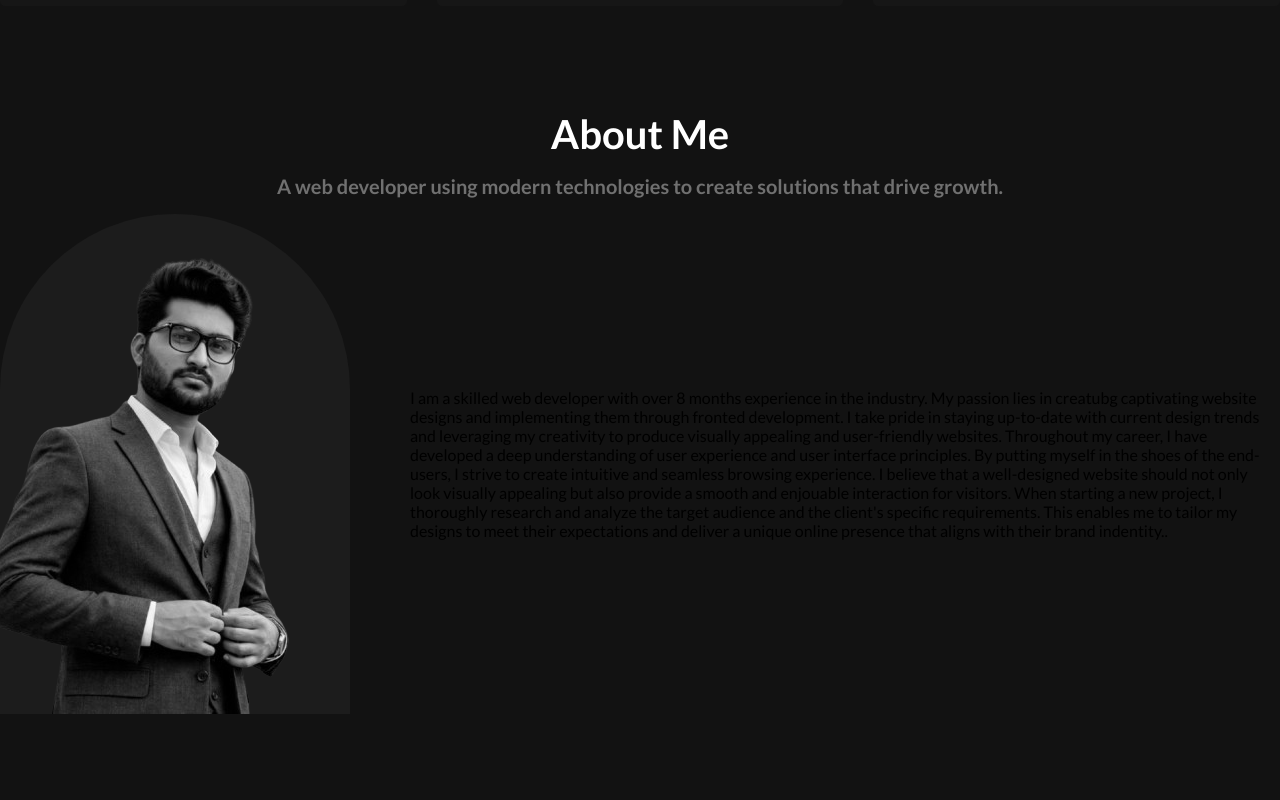
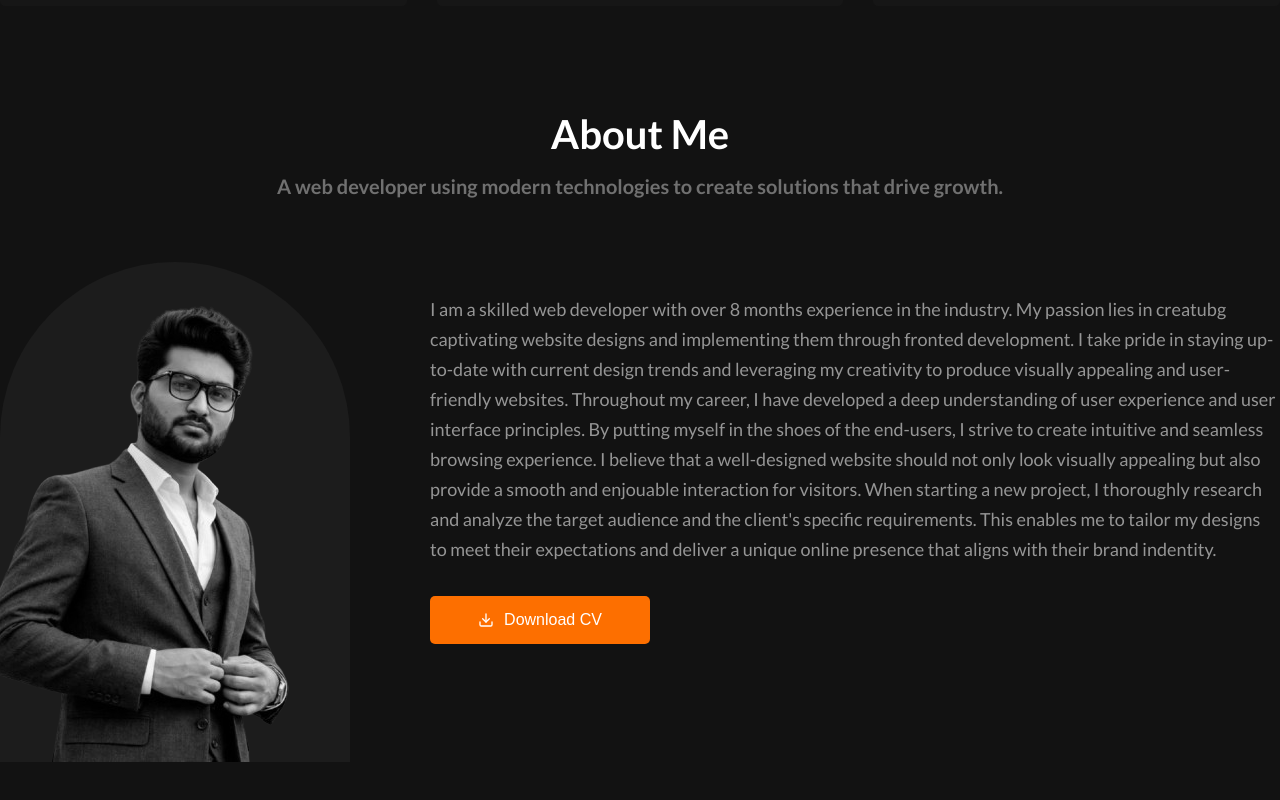
Before and after one commit to ALI-RAZA816/Personal-Portfolio, a React (Vite) app: page / in a window 1280 px wide. Shown: the part 1547-2347 px from the top of the page. Before the commit the page ends 2293 px from the top, so only its background shows below. Built offline with nearby package versions, Linux system fonts and the light colour scheme.

Commit message:
complete about section

```diff
--- a/src/Component/About.jsx
+++ b/src/Component/About.jsx
@@ -1,4 +1,5 @@
 import style from '../css/About.module.css';
+import { LuDownload } from "react-icons/lu";
 export default function About() {
     return (
         <div className={style.aboutSection}>
@@ -9,8 +10,9 @@ export default function About() {
                     <div className={style.leftBox}>
                         <img src="/images/about-img.png" alt="" />
                     </div>
-                    <div className="rightBox">
-                        <p>I am a skilled web developer with over 8 months experience in the industry. My passion lies in creatubg captivating website designs and implementing them through fronted development. I take pride in staying up-to-date with current design trends and leveraging my creativity to produce visually appealing and user-friendly websites. Throughout my career, I have developed a deep understanding of user experience and user interface principles. By putting myself in the shoes of the end-users, I strive to create intuitive and seamless browsing experience. I believe that a well-designed website should not only look visually appealing but also provide a smooth and enjouable interaction for visitors. When starting a new project, I thoroughly research and analyze the target audience and the client's specific requirements. This enables me to tailor my designs to meet their expectations and deliver a unique online presence that aligns with their brand indentity..</p>
+                    <div className={style.rightBox}>
+                        <p>I am a skilled web developer with over 8 months experience in the industry. My passion lies in creatubg captivating website designs and implementing them through fronted development. I take pride in staying up-to-date with current design trends and leveraging my creativity to produce visually appealing and user-friendly websites. Throughout my career, I have developed a deep understanding of user experience and user interface principles. By putting myself in the shoes of the end-users, I strive to create intuitive and seamless browsing experience. I believe that a well-designed website should not only look visually appealing but also provide a smooth and enjouable interaction for visitors. When starting a new project, I thoroughly research and analyze the target audience and the client's specific requirements. This enables me to tailor my designs to meet their expectations and deliver a unique online presence that aligns with their brand indentity.</p>
+                        <button><LuDownload /><span>Download CV</span></button>
                     </div>
                 </div>
             </div>
--- a/src/css/About.module.css
+++ b/src/css/About.module.css
@@ -26,9 +26,10 @@
 }
 
 .aboutContent{
-    gap: 60px;
+    gap: 80px;
+    margin: 3rem 0;
     display: flex;
-    align-items: center;
+    /* align-items: center; */
     justify-content: center;
 }
 
@@ -46,3 +47,30 @@
 .leftBox img {
     filter: grayscale();
 }
+
+.rightBox{
+    margin-top: 2rem;
+}
+
+.rightBox p {
+    color: #959595;
+    font-size: 18px;
+    line-height: 30px;
+}
+
+.rightBox button{
+    height:48px;
+    display: flex;
+    align-items: center;
+    justify-content: center;
+    gap: 10px;
+    border-radius: 5px;
+    font-size: 16px;
+    cursor: pointer;
+    margin-top:2rem;
+    width:220px;
+    border: none;
+    outline: none;
+    color: #fff;
+    background-color: #FD6F00;
+}
```
